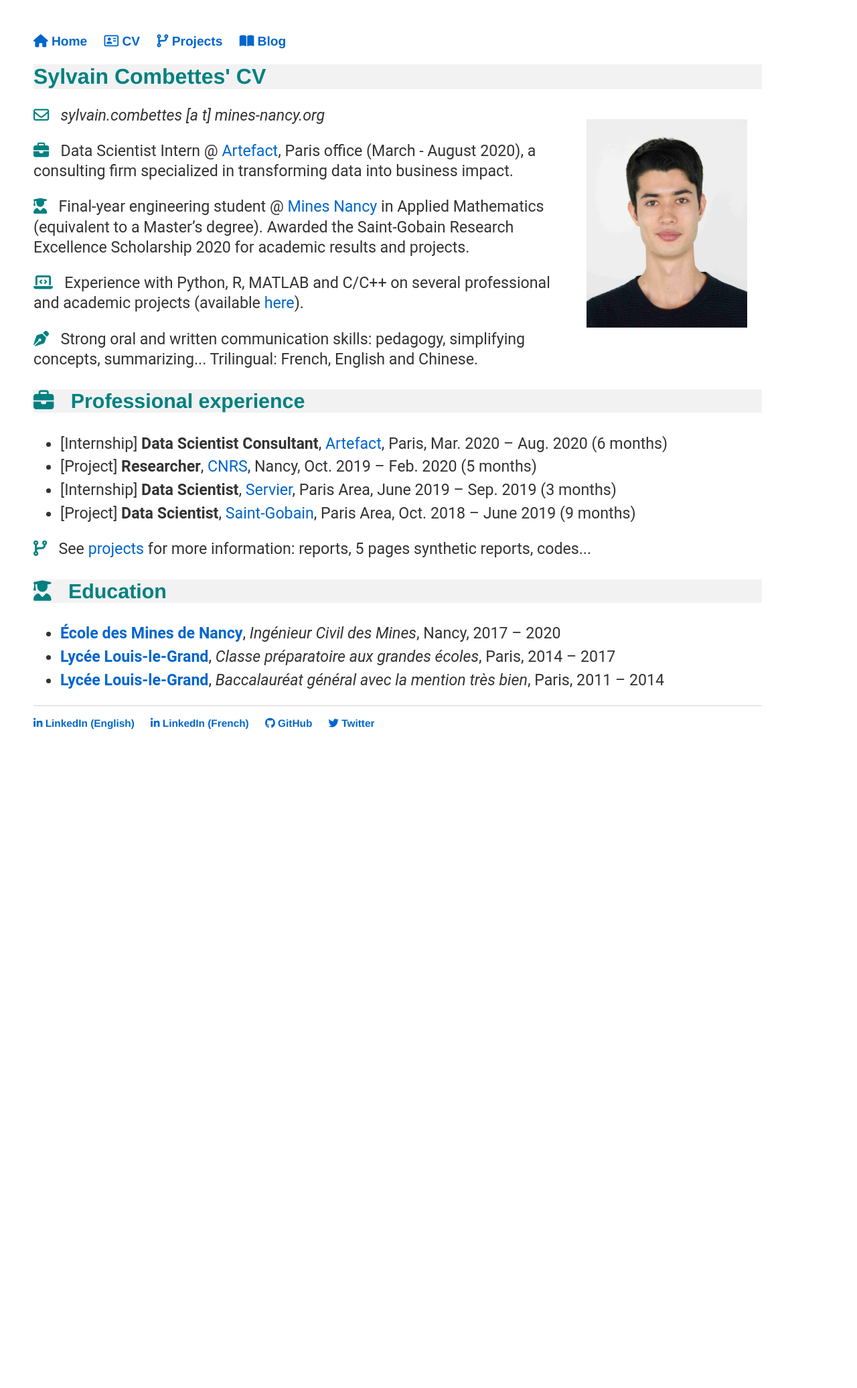
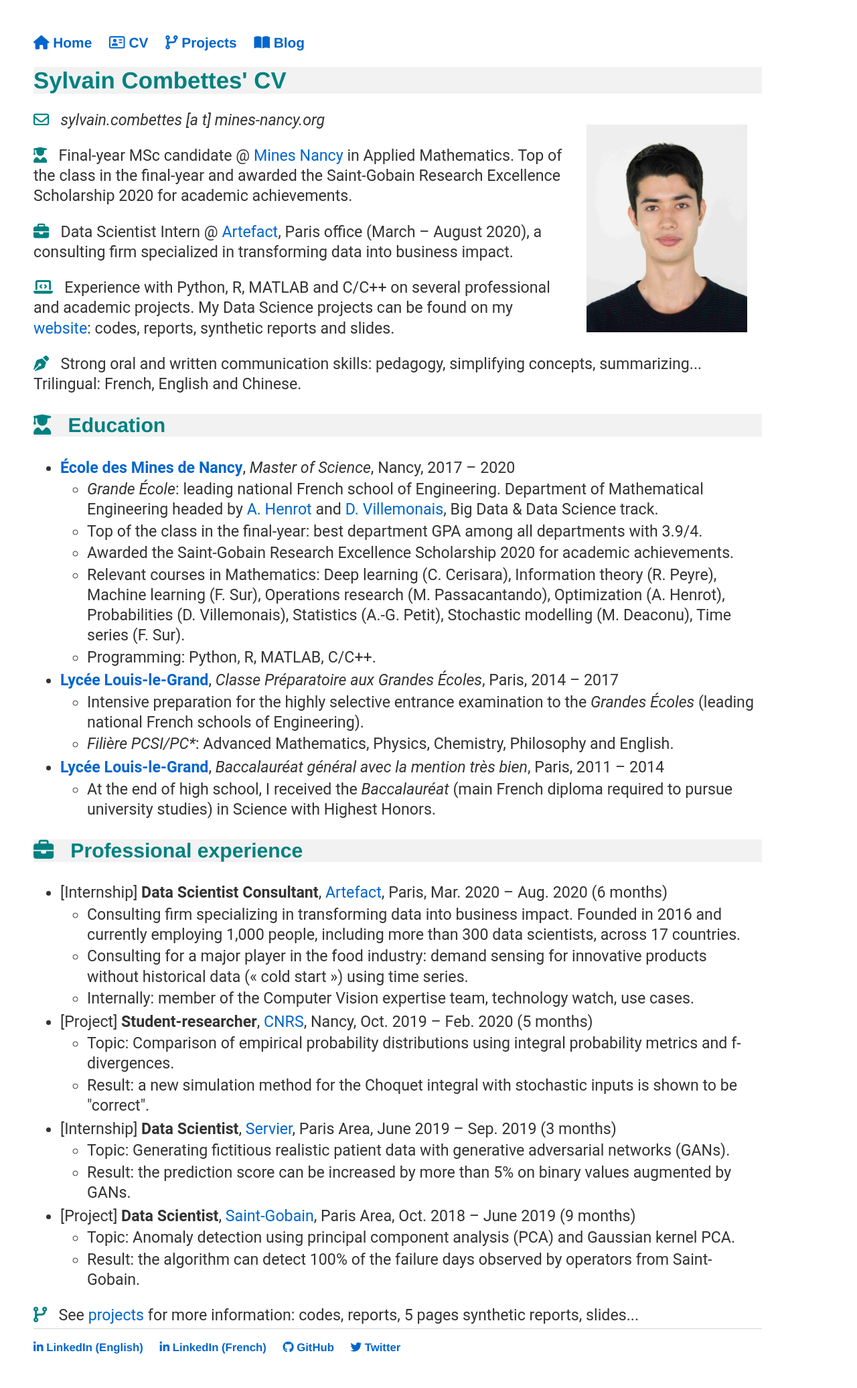
Before and after one commit to sylvaincom/sylvaincom.github.io, a Jekyll site: the page built from cv/index.html, in a window 1280 px wide. Shown: the whole page at 67% size. Built offline with Jekyll 4.4.1, drawn with Linux system fonts in a browser that asks for light colours; nearby versions of some CDN libraries; before the commit the page ends 1140 px from its top, so only the background shows below that.

Commit message:
Updating my CV and GANs slides

```diff
--- a/css/main.css
+++ b/css/main.css
@@ -1,5 +1,6 @@
 /* Body size and margin */
 body {
+	font-size: 1.45em;
 	margin: 50px 50px 50px 50px;
 	width: 85%;
 	font-family: "Roboto", sans-serif;
@@ -10,22 +11,22 @@
 a:hover { text-decoration: underline; }
 
 /* p, ul, q, blockquote */
-p, ul, q, dl { font-size: 1.45em; line-height: 1.3em; color: #333; margin-bottom: 1em; }
+p, ul, q, dl { line-height: 1.3em; color: #333; margin-bottom: 0.2em; }
 
-dt, dd, li { margin-bottom: 0.2em; }
+dt, dd, li { margin-bottom: 0.1em; }
 
 /* .post > ul {padding-bottom: 1em; padding-top: 2em; } */
 .post > blockquote {margin-top: 0.2em; margin-bottom: 0.2em; font-size: 1.4em; }
 
 /* h */
 h1, h2, h3, h4 { font-family: 'Helvetica', 'Arial', 'Sans-Serif'; }
-h1 { font-size: 2.7em; color: #008080; background-color:rgb(242, 242, 242); }
-h2 { font-size: 2.3em; color: #008080; background-color:rgb(242, 242, 242); }
-h3 { font-size: 1.9em; color: #008080; background-color:rgb(242, 242, 242); }
-h4 { font-size: 1.6em; color: #008080; background-color:rgb(242, 242, 242); }
+h1 { font-size: 1.5em; color: #008080; background-color:rgb(242, 242, 242); }
+h2 { font-size: 1.4em; color: #008080; background-color:rgb(242, 242, 242); }
+h3 { font-size: 1.3em; color: #008080; background-color:rgb(242, 242, 242); }
+h4 { font-size: 1.2em; color: #008080; background-color:rgb(242, 242, 242); }
 
 nav ul, footer ul {
-	font-size: 1.2em;
+	font-size: 0.9em;
 	font-family: 'Helvetica', 'Arial', 'Sans-Serif';
 	padding: 0px;
 	list-style: none;
@@ -36,9 +37,9 @@
 footer { border-top: 1px solid #d5d5d5; font-size: .8em; }
 
 /* Blog */
-ul.posts { margin: 20px auto 40px; font-size: 1.45em; }
+ul.posts { margin: 20px auto 40px; font-size: 1em; }
 ul.posts li { list-style: none; margin-bottom: 0.2em; }
-.container h1 { font-size: 2em; }
+.container h1 { font-size: 1.5em; }
 
 /* CV */
 /* .cv { margin: 0px 0px 60px; }
--- a/cv/index.html
+++ b/cv/index.html
@@ -15,11 +15,11 @@
     <div class="column">
         <p> <i class="far fa-envelope" style="color:#008080"></i> &nbsp; <i>sylvain.combettes [a t] mines-nancy.org</i></p>
 
-	<p> <i class="fas fa-briefcase" style="color:#008080"></i> &nbsp; Data Scientist Intern @ <a href="https://www.artefact.com/" target="_blank">Artefact</a>, Paris office (March - August 2020), a consulting firm specialized in transforming data into business impact. </p>
+	<p> <i class="fas fa-user-graduate" style="color:#008080"></i> &nbsp; Final-year MSc candidate @ <a href="https://en.wikipedia.org/wiki/%C3%89cole_nationale_sup%C3%A9rieure_des_mines_de_Nancy" target="_blank">Mines Nancy</a> in Applied Mathematics. Top of the class in the final-year and awarded the Saint-Gobain Research Excellence Scholarship 2020 for academic achievements.</p>
 
-	<p> <i class="fas fa-user-graduate" style="color:#008080"></i> &nbsp; Final-year engineering student @ <a href="https://mines-nancy.univ-lorraine.fr/formation/ingenieur-civil-mines-icm/" target="_blank">Mines Nancy</a> in Applied Mathematics (equivalent to a Master’s degree). Awarded the Saint-Gobain Research Excellence Scholarship 2020 for academic results and projects.</p>
+	<p> <i class="fas fa-briefcase" style="color:#008080"></i> &nbsp; Data Scientist Intern @ <a href="https://www.artefact.com/" target="_blank">Artefact</a>, Paris office (March &ndash; August 2020), a consulting firm specialized in transforming data into business impact.</p>
 
-	<p> <i class="fas fa-laptop-code" style="color:#008080"></i> &nbsp; Experience with Python, R, MATLAB and C/C++ on several professional and academic projects (available <a href="/projects/">here</a>).</p>
+	<p> <i class="fas fa-laptop-code" style="color:#008080"></i> &nbsp; Experience with Python, R, MATLAB and C/C++ on several professional and academic projects. My Data Science projects can be found on my <a href="/projects/">website</a>: codes, reports, synthetic reports and slides.</p>
 
 	<p> <i class="fas fa-pen-nib" style="color:#008080"></i> &nbsp;
 Strong oral and written communication skills: pedagogy, simplifying concepts, summarizing... Trilingual: French, English and Chinese.
@@ -34,26 +34,70 @@
 <p> <i class="far fa-file-pdf" style="color:#008080"></i> &nbsp; I can send you a PDF version of my CV upon request.</p>
 -->
 
+<h3><i class="fas fa-user-graduate" style="color:#008080"></i> &nbsp; Education</h3>
+
+<ul>
+  <li><b><a href="https://en.wikipedia.org/wiki/%C3%89cole_nationale_sup%C3%A9rieure_des_mines_de_Nancy" target="_blank">École des Mines de Nancy</a></b>, <i>Master of Science</i>, Nancy, 2017 &ndash; 2020</li>
+
+	<ul>
+		<li><i>Grande École</i>: leading national French school of Engineering. Department of Mathematical Engineering headed by <a href="http://www.iecl.univ-lorraine.fr/~Antoine.Henrot/english.html" target="_blank">A. Henrot</a> and <a href="http://www.normalesup.org/~villemonais" target="_blank">D. Villemonais</a>, Big Data & Data Science track.</li>
+		<li>Top of the class in the final-year: best department GPA among all departments with 3.9/4.</li>
+		<li>Awarded the Saint-Gobain Research Excellence Scholarship 2020 for academic achievements.</li>
+		<li>Relevant courses in Mathematics: Deep learning (C. Cerisara), Information theory (R. Peyre), Machine learning (F. Sur), Operations research (M. Passacantando), Optimization (A. Henrot), Probabilities (D. Villemonais), Statistics (A.-G. Petit), Stochastic modelling (M. Deaconu), Time series (F. Sur).</li>
+		<li>Programming: Python, R, MATLAB, C/C++.</li>
+	</ul>
+
+  <li><b><a href="https://en.wikipedia.org/wiki/Lyc%C3%A9e_Louis-le-Grand" target="_blank">Lycée Louis-le-Grand</a></b>, <i>Classe Préparatoire aux Grandes Écoles</i>, Paris, 2014 &ndash; 2017</li>
+
+	<ul>
+		<li>Intensive preparation for the highly selective entrance examination to the <i>Grandes Écoles</i> (leading national French schools of Engineering).</li>
+		<li><i>Filière PCSI/PC*</i>: Advanced Mathematics, Physics, Chemistry, Philosophy and English.</li>
+	</ul>
+
+  <li><b><a href="https://en.wikipedia.org/wiki/Lyc%C3%A9e_Louis-le-Grand" target="_blank">Lycée Louis-le-Grand</a></b>, <i>Baccalauréat général avec la mention très bien</i>, Paris, 2011 &ndash; 2014 </li>
+
+	<ul>
+		<li> At the end of high school, I received the <i>Baccalauréat</i> (main French diploma required to pursue university studies) in Science with Highest Honors.
+</li>
+	</ul>
+
+</ul>
+
 <h3><i class="fas fa-briefcase" style="color:#008080"></i> &nbsp; Professional experience</h3>
 
 <ul>
-  <li>[Internship] <b>Data Scientist Consultant</b>, <a href="https://www.artefact.com/" target="_blank">Artefact</a>, Paris, Mar. 2020 – Aug. 2020 (6 months)</li>
+  <li>[Internship] <b>Data Scientist Consultant</b>, <a href="https://www.artefact.com" target="_blank">Artefact</a>, Paris, Mar. 2020 &ndash; Aug. 2020 (6 months)</li>
 
-  <li>[Project] <b>Researcher</b>, <a href="http://www.cnrs.fr/en" target="_blank">CNRS</a>, Nancy, Oct. 2019 – Feb. 2020 (5 months)</li>
+	<ul>
+		<li>Consulting firm specializing in transforming data into business impact. Founded in 2016 and currently employing 1,000 people,
+including more than 300 data scientists, across 17 countries.</li>
+		<li>Consulting for a major player in the food industry: demand sensing for innovative products without historical data (« cold start ») using time series.</li>
+		<li>Internally: member of the Computer Vision expertise team, technology watch, use cases.</li>
+	</ul>
 
-  <li>[Internship] <b>Data Scientist</b>, <a href="https://servier.com/en/" target="_blank">Servier</a>, Paris Area, June 2019 – Sep. 2019 (3 months)</li>
+  <li>[Project] <b>Student-researcher</b>, <a href="http://www.cnrs.fr/en" target="_blank">CNRS</a>, Nancy, Oct. 2019 &ndash; Feb. 2020 (5 months)</li>
 
-  <li>[Project] <b>Data Scientist</b>, <a href="https://www.saint-gobain.com/en" target="_blank">Saint-Gobain</a>, Paris Area, Oct. 2018 – June 2019 (9 months)</li>
+	<ul>
+		<li>Topic: Comparison of empirical probability distributions using integral probability metrics and f-divergences.</li>
+		<li>Result: a new simulation method for the Choquet integral with stochastic inputs is shown to be "correct".</li>
+	</ul>
+
+  <li>[Internship] <b>Data Scientist</b>, <a href="https://servier.com/en" target="_blank">Servier</a>, Paris Area, June 2019 &ndash; Sep. 2019 (3 months)</li>
+
+	<ul>
+		<li>Topic: Generating fictitious realistic patient data with generative adversarial networks (GANs).</li>
+		<li>Result: the prediction score can be increased by more than 5% on binary values augmented by GANs.</li>
+	</ul>
+
+  <li>[Project] <b>Data Scientist</b>, <a href="https://www.saint-gobain.com/en" target="_blank">Saint-Gobain</a>, Paris Area, Oct. 2018 &ndash; June 2019 (9 months)</li>
+
+	<ul>
+		<li>Topic: Anomaly detection using principal component analysis (PCA) and Gaussian kernel PCA.</li>
+		<li>Result: the algorithm can detect 100% of the failure days observed by operators from Saint-Gobain.</li>
+	</ul>
 </ul>
 
-<p><i class="fas fa-code-branch" style="color:#008080"></i> &nbsp; See <a href="/projects">projects</a> for more information: reports, 5 pages synthetic reports, codes...</p>
+<p><i class="fas fa-code-branch" style="color:#008080"></i> &nbsp; See <a href="/projects">projects</a> for more information: codes, reports, 5 pages synthetic reports, slides...</p>
 
-<h3><i class="fas fa-user-graduate" style="color:#008080"></i> &nbsp; Education</h3>
-
-<ul>
-  <li><b><a href="https://mines-nancy.univ-lorraine.fr/formation/ingenieur-civil-mines-icm/" target="_blank">École des Mines de Nancy</a></b>, <i>Ingénieur Civil des Mines</i>, Nancy, 2017 &ndash; 2020</li>
-  <li><b><a href="https://www.louislegrand.fr/" target="_blank">Lycée Louis-le-Grand</a></b>, <i>Classe préparatoire aux grandes écoles</i>, Paris, 2014 &ndash; 2017</li>
-  <li><b><a href="https://www.louislegrand.fr/" target="_blank">Lycée Louis-le-Grand</a></b>, <i>Baccalauréat général avec la mention très bien</i>, Paris, 2011 &ndash; 2014 </li>
-</ul>
 
 </div>
--- a/index.html
+++ b/index.html
@@ -7,9 +7,9 @@
 
 <h1> Welcome to Sylvain Combettes' homepage!</h1>
 
-<p> <i class="far fa-address-card" style="color:#008080"></i> &nbsp; I am a final-year MSc candidate in Data Science @ <a href="https://mines-nancy.univ-lorraine.fr/formation/ingenieur-civil-mines-icm/" target="_blank">Mines Nancy</a>, a national French school of Engineering. I am currently (March - August 2020) a Data Scientist Intern @ <a href="https://artefact.com/" target="_blank">Artefact</a>, a consulting firm specialized in transforming data into business impact.</p>
+<p> <i class="far fa-address-card" style="color:#008080"></i> &nbsp; I am a top of the class final-year MSc candidate in Data Science @ <a href="https://en.wikipedia.org/wiki/%C3%89cole_nationale_sup%C3%A9rieure_des_mines_de_Nancy" target="_blank">Mines Nancy</a>, a leading national French school of Engineering. I am currently (March &ndash; August 2020) a Data Scientist Intern @ <a href="https://artefact.com/" target="_blank">Artefact</a>, a consulting firm specialized in transforming data into business impact.</p>
 
-<p> <i class="fas fa-code-branch" style="color:#008080"></i> &nbsp; I share some of my Data Science <a href="/projects/">projects</a> on my <a href="https://github.com/sylvaincom" target="_blank">GitHub</a>.</p>
+<p> <i class="fas fa-code-branch" style="color:#008080"></i> &nbsp; I share some of my Data Science <a href="/projects/">projects</a> on my <a href="https://github.com/sylvaincom" target="_blank">GitHub</a>: codes, reports, synthetic reports and slides.</p>
 
 <p> <i class="fas fa-book-open" style="color:#008080"></i> &nbsp; On my <a href="/blog/">blog</a>, I mainly post about AI (artificial intelligence) and ML (machine learning) on both technical and non-technical aspects.</p>
 
--- a/projects/index.html
+++ b/projects/index.html
@@ -23,7 +23,7 @@
 <dd>&#9656; Method: Combining GANs (generative adversarial networks) with autoencoders [implicit density estimation].</dd>
 <dd>&#9656; Programming: Python.</dd>
 <dd>&#9656; Result: The prediction score can be increased by more than 5% on binary values.</dd>
-<dd>&#9656; Links: [<a href="https://github.com/sylvaincom/medgan-tips" target="_blank">GitHub repository</a>] <mark>[<a href="/docs/medgan_report_synthetic.pdf" target="_blank">5 pages synthetic report</a>]</mark> [<a href="/docs/medgan_report.pdf" target="_blank">full 62 pages report</a>] [<i>slides incoming</i>]</dd>
+<dd>&#9656; Links: [<a href="https://github.com/sylvaincom/medgan-tips" target="_blank">GitHub repository</a>] <mark>[<a href="/docs/medgan_report_synthetic.pdf" target="_blank">5 pages synthetic report</a>]</mark> [<a href="/docs/medgan_report.pdf" target="_blank">full 62 pages report</a>] [<a href="/docs/medgan_slides.pdf" target="_blank">slides</a>]</dd>
 <br/>
 
 <dt>Oct. 2018 &ndash; June 2019 (9 months)</dt>
```
Also changed, not shown: 1 other file.
